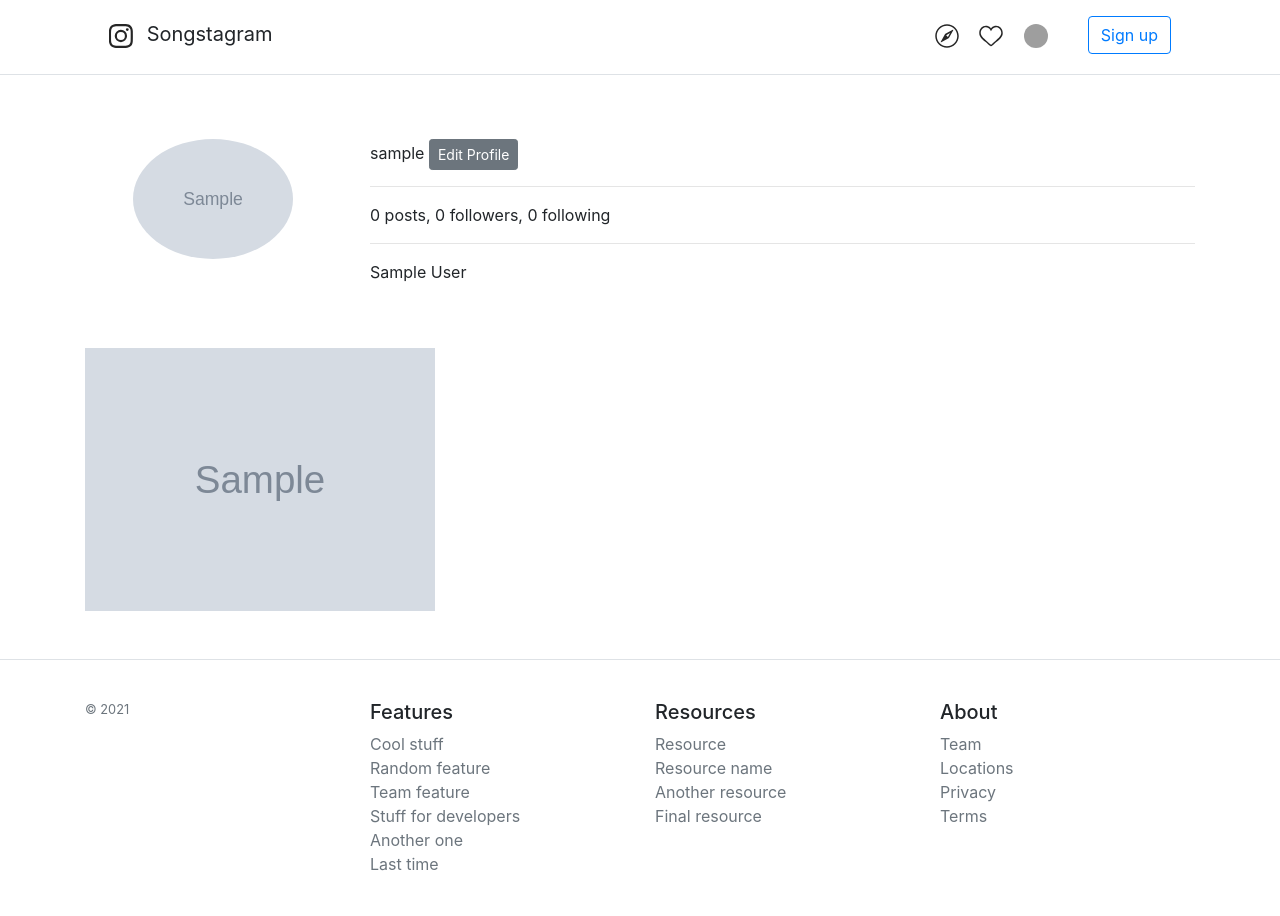
After one commit to merrychrisml/songstagram, a Django app: a page that uses config/templates/layout.html in a window 1280 px wide. The commit adds this page. Run offline with Django 3.2, Linux system fonts and the light colour scheme; tables that the repository leaves empty hold one stand-in row (values such as "Sample post"); grey boxes marked "Sample" are stand-in pictures; some libraries are stand-ins or nearby versions; grey boxes are pictures that could not be loaded.

Commit message:
user page proceed

```diff
--- a/accounts/models.py
+++ b/accounts/models.py
@@ -2,6 +2,7 @@ from django.contrib.auth.models import AbstractUser
 from django.db import models
 from django.core.validators import RegexValidator
 from django.shortcuts import resolve_url
+
 
 class User(AbstractUser):
     class GenderChoices(models.TextChoices):
--- a/config/templates/layout.html
+++ b/config/templates/layout.html
@@ -36,9 +36,9 @@
                     </a>
                     <a class="p-2 text-dark" href="{% url "profile_edit" %}">
                       {% if user.avatar %}
-                          <img src="{{ user.avatar.url }}" />
+                          <img src="{{ user.avatar.url }}" class="rounded-circle" style="width: 24px; height: 24px;" />
                       {% else %}
-                          <img src="{% url "pydenticon_image" user.username %}" style="width: 24px; height: 24px;" />
+                          <img src="{% url 'pydenticon_image' user.username %}" class="rounded-circle" style="width: 24px; height: 24px;" />
                       {% endif %}
                 </nav>
                 <a class="btn btn-outline-primary" href="#">Sign up</a>
--- /dev/null
+++ b/songstagram/templates/songstagram/user_page.html
@@ -0,0 +1,29 @@
+{% extends "songstagram/layout.html" %}
+
+{% block content %}
+    <div class="container">
+        <div class="row pt-5 pb-5">
+            <div class="col-sm-3" style="text-align: center;">
+                <img src="{{ page_user.avatar_url }}" class="rounded-circle" style="width: 160px;" />
+            </div>
+            <div class="col-sm-9">
+                {{ page_user.username }}
+                <a href="{% url "profile_edit" %}" class="btn btn-secondary btn-sm">
+                    Edit Profile
+                </a>
+                <hr/>
+                0 posts, 0 followers, 0 following
+                <hr/>
+                {{ page_user.name }}
+            </div>
+        </div>
+        <div class="row mt-3">
+            {% for post in post_list %}
+                <div class="col-sm-4">
+                    <img src="{{ post.photo.url }}" alt="{{ post.caption }}" style="width: 100%;%" />
+                </div>
+            {% endfor %}
+        </div>
+    </div>
+
+{% endblock %}
--- a/songstagram/urls.py
+++ b/songstagram/urls.py
@@ -1,4 +1,4 @@
-from django.urls import path
+from django.urls import path, re_path
 from . import views
 
 app_name = 'songstagram'
@@ -6,4 +6,5 @@ app_name = 'songstagram'
 urlpatterns = [
     path('post/new/', views.post_new, name='post_new'),
     path('post/<int:pk>/', views.post_detail, name='post_detail'),
+    re_path(r'^(?P<username>[\w.@+-]+)/$', views.user_page, name='user_page'),
 ]
--- a/songstagram/views.py
+++ b/songstagram/views.py
@@ -1,4 +1,5 @@
 from django.contrib import messages
+from django.contrib.auth import get_user_model
 from django.contrib.auth.decorators import login_required
 from django.shortcuts import redirect, render, get_object_or_404
 from .forms import PostForm
@@ -37,3 +38,12 @@ def post_detail(request, pk):
             "post": post,
         },
     )
+
+
+def user_page(request, username):
+    page_user = get_object_or_404(get_user_model(), username=username, is_active=True)
+    post_list = Post.objects.filter(author=page_user)
+    return render(request, "songstagram/user_page.html", {
+        "page_user": page_user,
+        "post_list": post_list,
+    })
```
